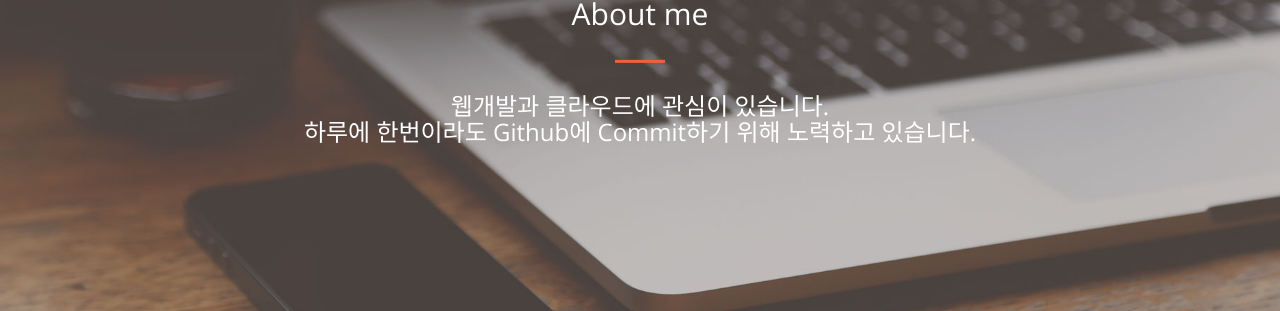
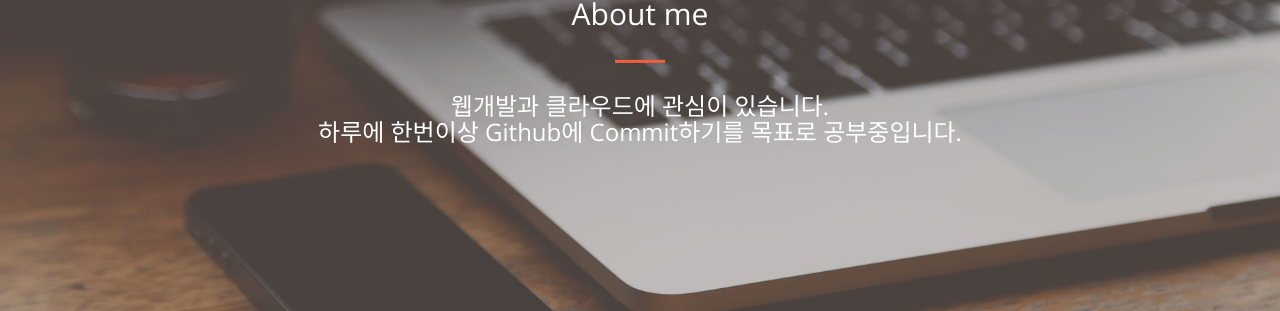
Before and after one commit to Godrl/godrl.github.io, a Jekyll site: the page built from index.html, in a window 1280 px wide and 900 px high. Shown: the part 425-736 px from the top of the window. Built offline with Jekyll 4.4.1, drawn with Linux system fonts in a browser that asks for light colours.

Commit message:
Update header.html

```diff
--- a/_includes/header.html
+++ b/_includes/header.html
@@ -4,7 +4,7 @@
             <h1>Developer Hyunki</h1>
           	<h2 class="section-heading" id="about">About me</h2>
           	<hr>
-            <h3>웹개발과 클라우드에 관심이 있습니다.<br>하루에 한번이라도 Github에 Commit하기 위해 노력하고 있습니다.<br>
+            <h3>웹개발과 클라우드에 관심이 있습니다.<br>하루에 한번이상 Github에 Commit하기를 목표로 공부중입니다.<br>
           	</h3>
            <!-- <a href="#about" class="btn btn-primary btn-xl page-scroll">Find Out More</a> -->
         </div>
```
